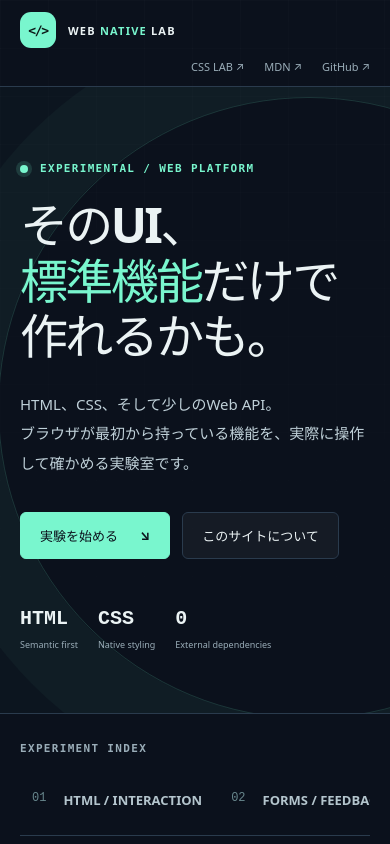
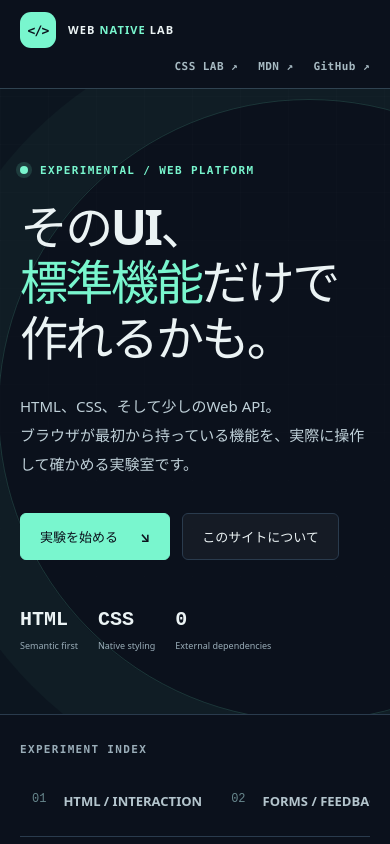
Before and after one commit to naoiw/web-native-lab, a plain HTML site: page public/index.html in a window 390 px wide. Shown: the top 844 px of the page. Drawn offline with Linux system fonts and the light colour scheme.

Commit message:
style: unify Native Lab header, footer and content width (#5)

```diff
--- a/public/index.html
+++ b/public/index.html
@@ -12,11 +12,13 @@
   <title>Web Native Lab — ブラウザ標準の実験室</title>
   <link rel="icon" href="./favicon.svg" type="image/svg+xml">
   <link rel="stylesheet" href="./styles.css">
+<link rel="stylesheet" href="./lab-chrome.css">
   <script src="./app.js" defer></script>
 </head>
 <body>
   <a class="skip-link" href="#main">本文へ移動</a>
   <header class="site-header">
+  <div class="header-inner shell">
     <a class="brand" href="#top" aria-label="Web Native Lab トップへ">
       <span class="brand-mark" aria-hidden="true">&lt;/&gt;</span>
       <span>WEB <strong>NATIVE</strong> LAB</span>
@@ -26,7 +28,8 @@
       <a href="https://developer.mozilla.org/ja/docs/Web" target="_blank" rel="noopener noreferrer">MDN <span aria-hidden="true">↗</span></a>
       <a href="https://github.com/naoiw/web-native-lab" target="_blank" rel="noopener noreferrer">GitHub <span aria-hidden="true">↗</span></a>
     </nav>
-  </header>
+  </div>
+</header>
 
   <main id="main">
     <section class="hero shell" id="top" aria-labelledby="hero-title">
@@ -481,6 +484,9 @@ calc.addEventListener("input", () =&gt; {
     </div>
   </main>
 
-  <footer class="site-footer shell"><span>WEB NATIVE LAB <span class="footer-dot" aria-hidden="true">●</span> BUILT WITH THE PLATFORM</span><span>© 2026 <a href="https://github.com/naoiw">naoiw</a></span></footer>
+  <footer class="site-footer shell">
+  <span>WEB NATIVE LAB <span class="footer-dot" aria-hidden="true">●</span> BUILT WITH THE PLATFORM</span>
+  <span>© 2026 <a href="https://github.com/naoiw">naoiw</a> · <a href="https://naoiw.github.io/css-native-lab/">CSS NATIVE LAB</a></span>
+</footer>
 </body>
 </html>
--- /dev/null
+++ b/public/lab-chrome.css
@@ -0,0 +1,58 @@
+/* Native Lab shared chrome. Keep identical in web-native-lab and css-native-lab.
+   Site-specific --accent and --bg colors are intentionally preserved. */
+:root {
+  --lab-width: 1360px;
+  --lab-gutter: clamp(20px, 4vw, 64px);
+  --lab-font: ui-sans-serif, system-ui, -apple-system, BlinkMacSystemFont, "Segoe UI", sans-serif;
+  --lab-mono: ui-monospace, SFMono-Regular, Consolas, monospace;
+  --lab-border: #304351;
+  --lab-link: #a7bac2;
+  --lab-secondary: #7f98a1;
+}
+.shell { max-width: var(--lab-width); margin-inline: auto; padding-inline: var(--lab-gutter); }
+.site-header { background: var(--bg); border-bottom: 1px solid var(--lab-border); }
+.site-header .header-inner {
+  display: flex; align-items: center; justify-content: space-between;
+  min-height: 84px; gap: 24px;
+}
+.site-header .brand {
+  display: inline-flex; align-items: center; gap: 12px;
+  text-decoration: none; white-space: nowrap;
+  font: 800 13px/1.3 var(--lab-font); letter-spacing: .10em;
+}
+.site-header .brand strong { color: var(--accent); }
+.site-header .brand-mark {
+  display: grid; place-items: center; flex: none;
+  width: 42px; height: 42px; border-radius: 11px;
+  background: var(--accent); color: var(--bg);
+  font: 800 15px/1 var(--lab-mono); letter-spacing: -.07em;
+}
+.site-header .header-links { display: flex; align-items: center; gap: 28px; }
+.site-header .header-links a {
+  color: var(--lab-link); white-space: nowrap; text-decoration: none;
+  font: 700 11px/1.5 var(--lab-mono); letter-spacing: .04em;
+}
+.site-header .header-links a:hover, .site-footer a:hover { color: var(--accent); }
+.site-footer {
+  display: flex; justify-content: space-between; align-items: center;
+  flex-wrap: wrap; column-gap: 20px; row-gap: 12px;
+  padding-block: 28px 38px; border-top: 1px solid var(--lab-border);
+  color: var(--lab-secondary);
+  font: 700 11px/1.6 var(--lab-mono); letter-spacing: .05em;
+}
+.site-footer .footer-dot { color: var(--accent); }
+.site-footer a { color: var(--lab-link); text-decoration: none; }
+@media (max-width: 620px) {
+  .site-header .header-inner { min-height: 66px; }
+  .site-header .brand { font-size: 11px; }
+  .site-header .brand-mark { width: 36px; height: 36px; font-size: 13px; }
+}
+@media (max-width: 520px) {
+  .site-header .header-inner {
+    flex-wrap: wrap; column-gap: 10px; row-gap: 0; padding-top: 12px;
+  }
+  .site-header .header-links {
+    width: 100%; justify-content: flex-end; gap: 20px; padding-block: 11px 12px;
+  }
+  .site-footer { align-items: flex-start; flex-direction: column; }
+}
--- a/public/styles.css
+++ b/public/styles.css
@@ -21,16 +21,16 @@ button, input { font: inherit; }
 button { cursor: pointer; }
 button:focus-visible, a:focus-visible, input:focus-visible, summary:focus-visible, .snap-list:focus-visible { outline: 3px solid var(--accent); outline-offset: 4px; }
 ::selection { background: var(--accent); color: var(--bg); }
-.shell { max-width: 1360px; margin-inline: auto; padding-inline: clamp(20px, 4vw, 64px); }
+
 .skip-link { position: absolute; z-index: 99; top: -80px; left: 12px; padding: 12px; background: var(--accent); color: var(--bg); }
 .skip-link:focus { top: 12px; }
-.site-header { display: flex; align-items: center; justify-content: space-between; min-height: 84px; padding: 0 clamp(20px, 4vw, 64px); border-bottom: 1px solid var(--line); gap: 24px; }
-.brand { display: inline-flex; align-items: center; gap: 12px; font-size: 13px; font-weight: 800; letter-spacing: .11em; text-decoration: none; white-space: nowrap; }
-.brand strong { color: var(--accent); }
-.brand-mark { display: grid; place-items: center; width: 42px; height: 42px; background: var(--accent); color: #0b1716; font: 800 15px ui-monospace, SFMono-Regular, Consolas, monospace; border-radius: 11px; letter-spacing: -.1em; }
-.header-links { display: flex; gap: 28px; }
-.header-links a, .reference { color: var(--muted); font-size: 13px; text-decoration: none; }
-.header-links a:hover, .reference:hover, .site-footer a:hover { color: var(--accent); }
+
+
+
+
+
+.reference { color: var(--muted); font-size: 13px; text-decoration: none; }
+.reference:hover { color: var(--accent); }
 .hero { position: relative; overflow: hidden; isolation: isolate; min-height: 620px; padding-block: 96px 90px; }
 .hero::after { content: ""; position: absolute; z-index: -1; width: 620px; height: 620px; right: -230px; top: 10px; border: 1px solid #79f6ce29; border-radius: 50%; box-shadow: 0 0 0 80px #79f6ce08, 0 0 0 160px #79f6ce05; pointer-events: none; }
 .eyebrow, .section-kicker, .sidebar-label, .demo-caption, .number, .chapter-count, .decoration-label, .sidebar-note, .site-footer { font: 600 11px ui-monospace, SFMono-Regular, Consolas, monospace; letter-spacing: .12em; }
@@ -150,9 +150,9 @@ button:focus-visible, a:focus-visible, input:focus-visible, summary:focus-visibl
 .principles span { display: block; color: var(--accent); font: 12px ui-monospace, monospace; margin-bottom: 13px; }
 .principles strong { font-size: 13px; }
 .principles p { font-size: 12px; color: #a7bfb9; line-height: 1.75; }
-.site-footer { display: flex; flex-wrap: wrap; justify-content: space-between; gap: 16px; padding-block: 28px 38px; border-top: 1px solid var(--line); color: #788e96; letter-spacing: .05em; }
-.footer-dot { color: var(--accent); }
-.site-footer a { text-decoration: none; color: #a9c3c3; }
+
+
+
 @media (max-width: 1120px) {
   .hero-decoration { right: -80px; opacity: .5; }
   .workspace { grid-template-columns: 200px minmax(0, 1fr); gap: 20px; }
@@ -166,11 +166,11 @@ button:focus-visible, a:focus-visible, input:focus-visible, summary:focus-visibl
   .hero-decoration { display: none; }
 }
 @media (max-width: 620px) {
-  .site-header { min-height: 66px; }
-  .brand { font-size: 11px; }
-  .brand-mark { width: 36px; height: 36px; font-size: 13px; }
-  .header-links { gap: 13px; }
-  .header-links a { font-size: 11px; }
+
+
+
+
+
   .hero { min-height: auto; padding-block: 64px 62px; }
   .hero h1 { letter-spacing: -.055em; }
   .hero-facts { margin-top: 48px; gap: 20px; }
@@ -230,10 +230,3 @@ button:focus-visible, a:focus-visible, input:focus-visible, summary:focus-visibl
   .base-select option { padding: 9px; border-radius: 4px; }
   .base-select option:hover { background: #294d52; }
 }
-
-/* Keep all three header links visible on narrow screens. */
-@media (max-width: 520px) {
-  .site-header { flex-wrap: wrap; column-gap: 10px; row-gap: 0; padding-top: 12px; }
-  .header-links { width: 100%; justify-content: flex-end; gap: 20px; padding-block: 11px 12px; }
-  .header-links a { font-size: 11px; white-space: nowrap; }
-}
```
Also changed, not shown: 1 other file.
